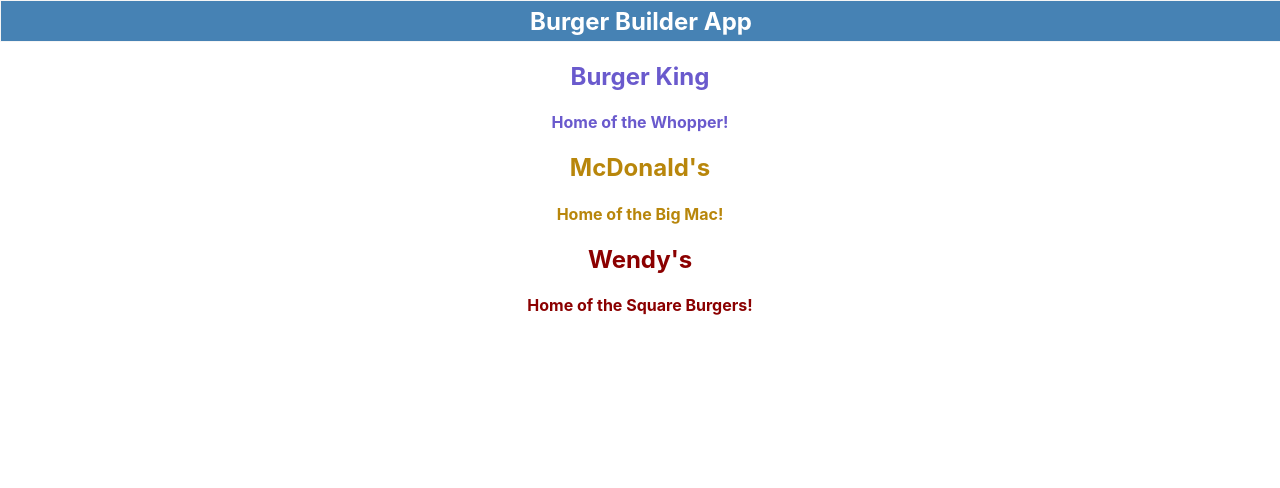
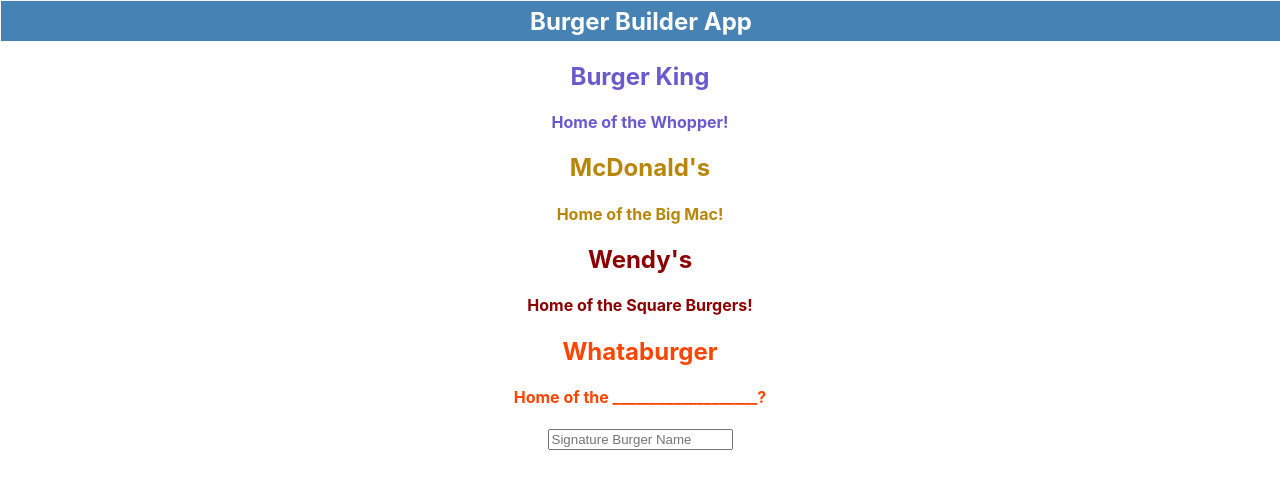
Before and after one commit to ShotaKiko/Burger-Builder, a React (Create React App) app: page / in a window 1280 px wide. Shown: the top 488 px of the page. Built offline with nearby package versions, Linux system fonts and the light colour scheme.

Commit message:
added whataburger class component

```diff
--- a/src/App.js
+++ b/src/App.js
@@ -5,15 +5,16 @@
 import BurgerKing from './BurgerJoints/BurgerKing';
 import McDonalds from './BurgerJoints/McDonalds';
 import Wendys from './BurgerJoints/Wendys';
+import Whataburger from './BurgerJoints/Whataburger';
 
 function App() {
   return (
     <div className="App">
       <Header />
-
       <BurgerKing burgerName={"Whopper!"} />
       <McDonalds burgerName={"Big Mac!"} />
       <Wendys burgerName={"Square Burgers!"} />
+      <Whataburger />
     </div>
   );
 }
--- a/src/BurgerJoints/BurgerJoints.css
+++ b/src/BurgerJoints/BurgerJoints.css
@@ -11,3 +11,7 @@
 .wendysContainer{
     color: darkred;
 }
+
+.whataburgerContainer{
+    color: orangered;
+}
--- /dev/null
+++ b/src/BurgerJoints/Whataburger.js
@@ -0,0 +1,39 @@
+import React from 'react'
+import './BurgerJoints.css'
+
+class Whataburger extends React.Component{
+    state = {
+        info: {
+            burgerName:"___________________?",
+        }
+    }
+
+    handleChange = event => {
+        this.setState({
+            info: {
+                ...this.state.info,
+                [event.target.name]: event.target.value
+            }
+        })
+    }
+
+    render() {
+        return(
+            <div className="whataburgerContainer">
+                <h2>Whataburger</h2>
+                <h4>Home of the {this.state.info.burgerName}</h4>
+
+                <input
+                    className="burgerNameInput"
+                    type="text"
+                    name="burgerName"
+                    // value={this.state.info.burgerName}
+                    onChange={this.handleChange}
+                    placeholder="Signature Burger Name"
+                />
+            </div>
+        )
+    }
+}
+
+export default Whataburger
```
